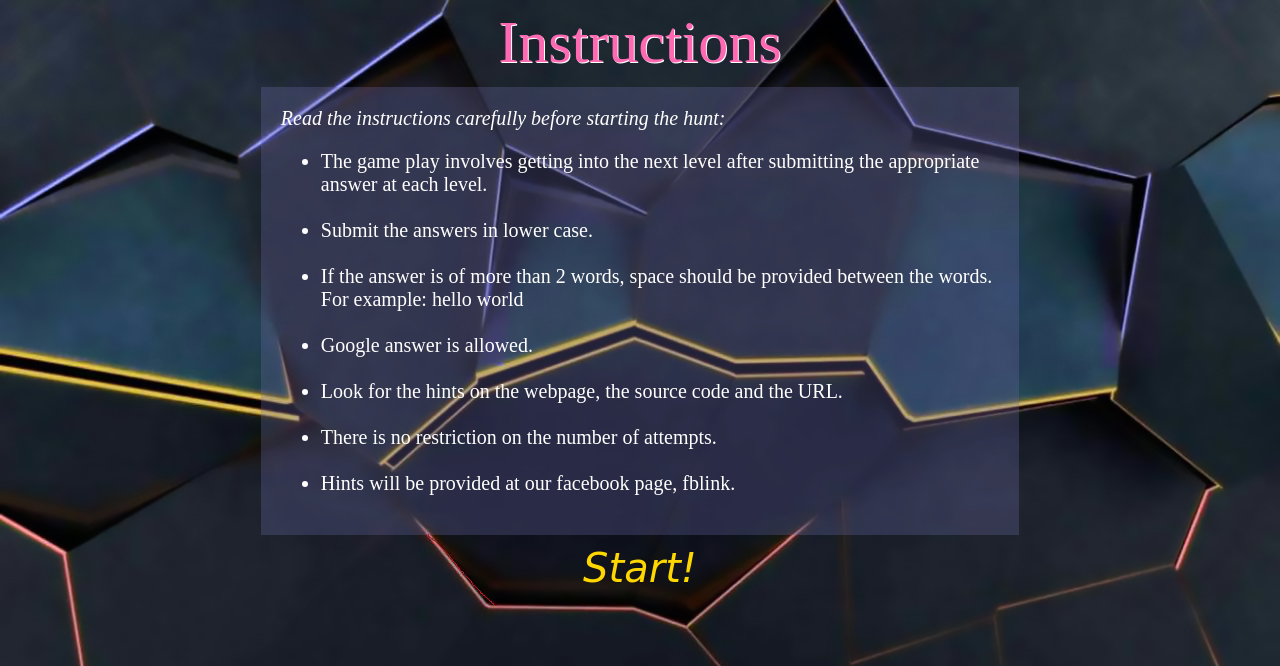
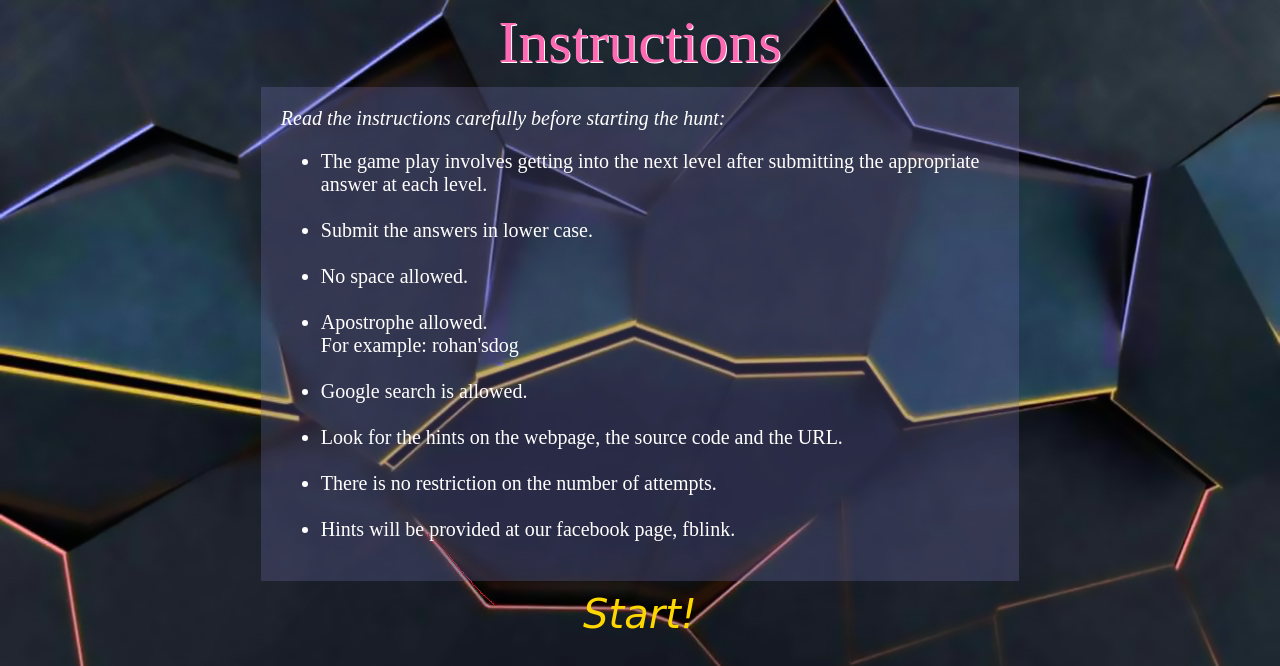
Before and after one commit to Shinjanee/Arcane-Innerve, a PHP site: page /Game/rules.php in a window 1280 px wide. Shown: the top 666 px of the page. Run offline with PHP 8.4, Linux system fonts and the light colour scheme.

Commit message:
Update rules.php

```diff
--- a/arcane/rules.php
+++ b/arcane/rules.php
@@ -12,9 +12,10 @@
 			<ul>
 				<li>The game play involves getting into the next level after submitting the appropriate answer at each level.<br><br>
 				<li>Submit the answers in lower case.<br><br>
-				<li>If the answer is of more than 2 words, space should be provided between the words.<br>
-					For example: hello world<br><br>
-				<li>Google answer is allowed.<br><br>
+				<li>No space allowed.<br><br>
+				<li>Apostrophe allowed.<br>
+					For example: rohan'sdog<br><br>
+				<li>Google search is allowed.<br><br>
 				<li>Look for the hints on the webpage, the source code and the URL.<br><br>
 				<li>There is no restriction on the number of attempts.<br><br>
 				<li>Hints will be provided at our facebook page, fblink.
```
